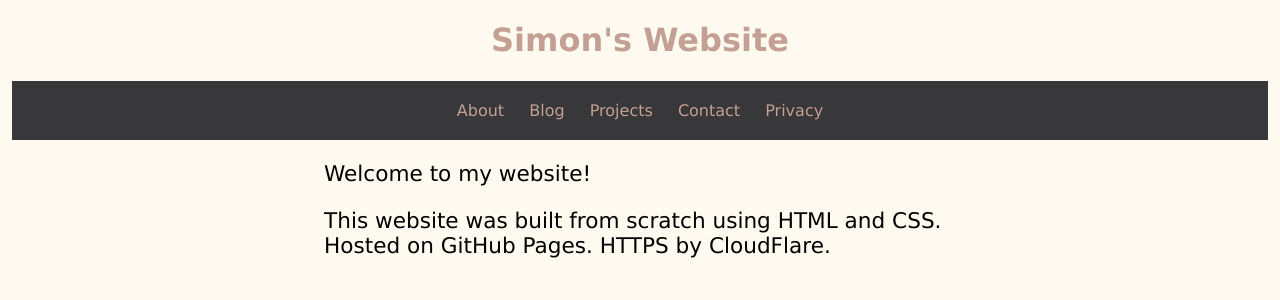
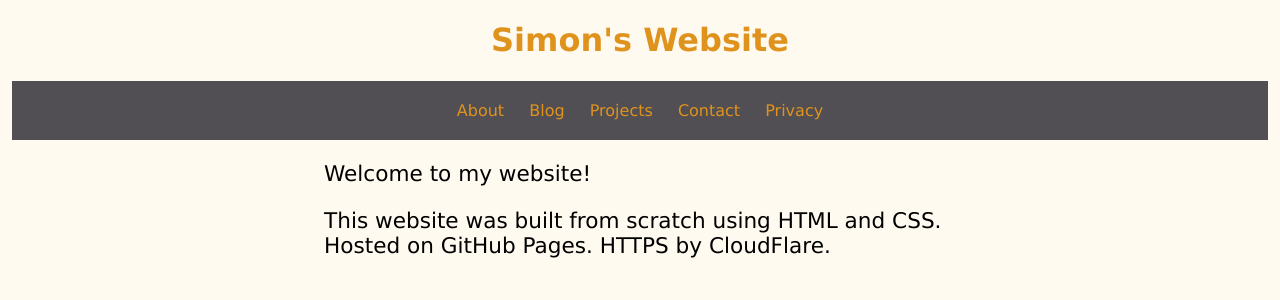
Before and after one commit to simon0h/simon0h.github.io, a Jekyll site: the page built from index.html, in a window 1280 px wide. Shown: the top 300 px of the page. Built offline with Jekyll 4.4.1, drawn with Linux system fonts in a browser that asks for light colours.

Commit message:
Color changes for dark mode and light mode

```diff
--- a/css/style.css
+++ b/css/style.css
@@ -4,7 +4,7 @@
 }
 
 a:link, a:visited, a:active{
-	color: #C3A093;
+	color: #DF931D;
 	text-decoration: none;
 }
 
@@ -55,7 +55,7 @@ p {
 }
 
 ul {
-	background-color: #383739;
+	background-color: #514f53;
 	border-width: 0;
 	list-style: none;
 	margin: 4px;
@@ -84,7 +84,7 @@ ul {
 	}
 
 	a:link, a:visited, a:active{
-		color: #C3A093;
+		color: #F0B263;
 		text-decoration: none;
 	}
 
```
Also changed, not shown: 1 other file.
